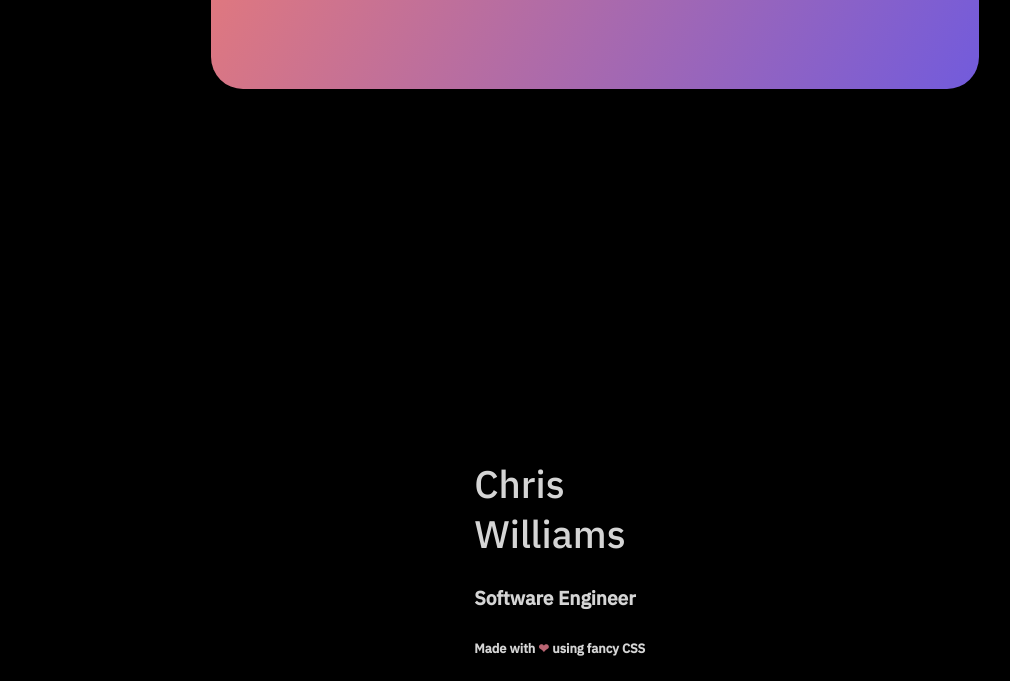
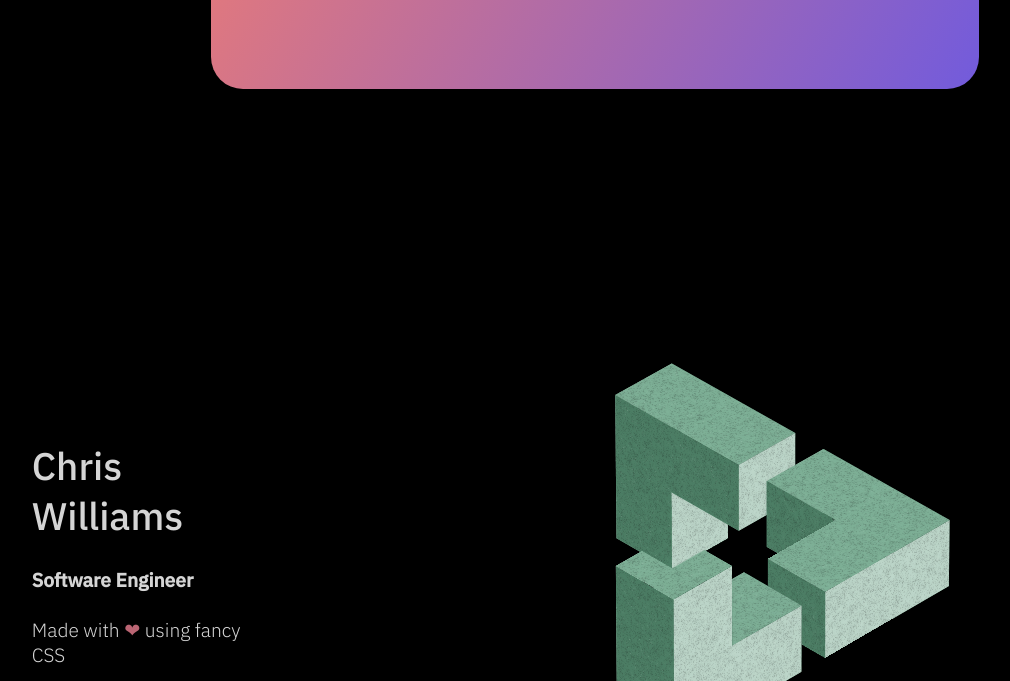
Before and after one commit to TheRealChrisWilliams/TheRealChrisWilliams.github.io, a plain HTML site: page index.html in a window 1280 px wide. Shown: the part 551-1232 px from the top of the page, without its empty margins (45-1055 px from the left). Drawn offline with Linux system fonts and the light colour scheme.

Commit message:
Update index.html

```diff
--- a/index.html
+++ b/index.html
@@ -1,37 +1,104 @@
 <!DOCTYPE html>
 <html lang="en">
-<head>
-    <meta charset="UTF-8">
-    <meta name="viewport" content="width=device-width, initial-scale=1.0">
+  <head>
+    <meta charset="UTF-8" />
+    <meta name="viewport" content="width=device-width, initial-scale=1.0" />
     <title>Chris Williams Portfolio</title>
-    <link rel="stylesheet" href="style.css">
+    <link rel="stylesheet" href="style.css" />
     <style>
-    @import url("https://fonts.googleapis.com/css?family=IBM%20Plex%20Sans:500|IBM%20Plex%20Sans:300");
+      @import url("https://fonts.googleapis.com/css?family=IBM%20Plex%20Sans:500|IBM%20Plex%20Sans:300");
     </style>
-</head>
-<body>
+  </head>
+  <body>
     <div class="card">
-      <h2>AI/ML. Game Design. Backend Engineer.<br></h2>
+      <h2>AI/ML. Game Design. Backend Engineer.<br /></h2>
       <button><a href="#footer">Scroll</a></button>
     </div>
-    <footer id="footer">
+
+    <!-- Add the .cube-animation class to the footer element -->
+    <footer id="footer" class="cube-animation">
       <div class="col col1">
         <h3>Chris Williams</h3>
         <h4>Software Engineer</h4>
-        <h6>Made with <span style="color: #BA6573;">❤</span> using fancy CSS</h6>
+        <p>Made with <span style="color: #ba6573">❤</span> using fancy CSS</p>
         <div class="social">
           <!-- Existing links -->
-          <a href="https://github.com/TheRealChrisWilliams" target="_blank" class="link">
+          <a
+            href="https://github.com/TheRealChrisWilliams"
+            target="\_blank"
+            class="link"
+          >
             <img src="github.svg" alt="" />
           </a>
+
           <!-- Link to download the resume -->
-          <a href="docs/Chris_Williams_Resume.pdf" download="Chris_Williams_Resume.pdf" class="link">
+          <a
+            href="docs/Chris_Williams_Resume.pdf"
+            download="Chris_Williams_Resume.pdf"
+            class="link"
+          >
             <h6>Resume</h6>
           </a>
         </div>
-        <p style="color: #818181; font-size: smaller">2024 © All Rights Reserved</p>
+        <p style="color: #818181; font-size: smaller">
+          2024 © All Rights Reserved
+        </p>
       </div>
       <div class="backdrop"></div>
+
+      <!-- Add the HTML structure for the cube animation -->
+      <div class="content">
+        <div class="shape">
+          <div class="cube step1">
+            <div class="side"></div>
+            <div class="side"></div>
+            <div class="side"></div>
+            <div class="side"></div>
+            <div class="side"></div>
+            <div class="side"></div>
+          </div>
+          <div class="cube step2">
+            <div class="side"></div>
+            <div class="side"></div>
+            <div class="side"></div>
+            <div class="side"></div>
+            <div class="side"></div>
+            <div class="side"></div>
+          </div>
+          <div class="cube step3">
+            <div class="side"></div>
+            <div class="side"></div>
+            <div class="side"></div>
+            <div class="side"></div>
+            <div class="side"></div>
+            <div class="side"></div>
+          </div>
+          <div class="cube step4">
+            <div class="side"></div>
+            <div class="side"></div>
+            <div class="side"></div>
+            <div class="side"></div>
+            <div class="side"></div>
+            <div class="side"></div>
+          </div>
+          <div class="cube step5">
+            <div class="side"></div>
+            <div class="side"></div>
+            <div class="side"></div>
+            <div class="side"></div>
+            <div class="side"></div>
+            <div class="side"></div>
+          </div>
+          <div class="cube step6">
+            <div class="side"></div>
+            <div class="side"></div>
+            <div class="side"></div>
+            <div class="side"></div>
+            <div class="side"></div>
+            <div class="side"></div>
+          </div>
+        </div>
+      </div>
     </footer>
-</body>
+  </body>
 </html>
```
